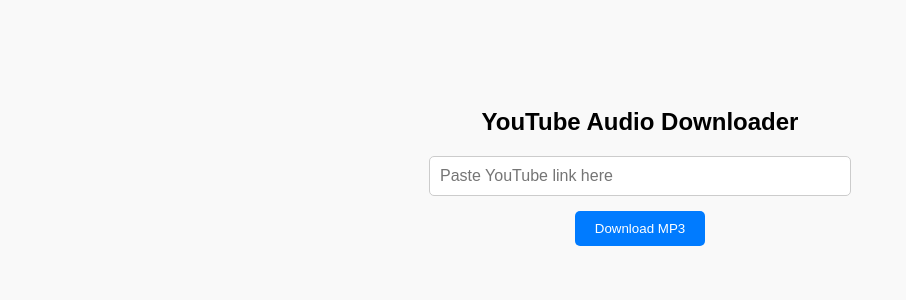
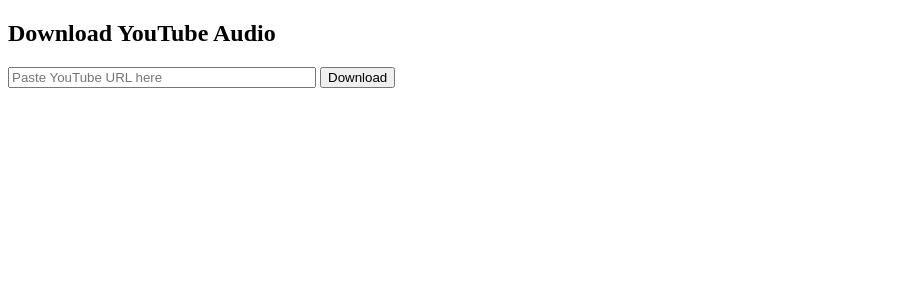
Before and after one commit to Adityamax/yt-audio-downloader, a Flask app: template templates/index.html in a window 1280 px wide. Shown: the top 300 px of the page, without its empty margins (0-906 px from the left). Run offline with Flask 3, Linux system fonts and the light colour scheme; the template is opened without the code that fills it, so the values that code supplies are empty.

Commit message:
Update HTML structure and form elements

```diff
--- a/templates/index.html
+++ b/templates/index.html
@@ -1,43 +1,14 @@
 <!DOCTYPE html>
-<html>
+<html lang="en">
 <head>
   <meta charset="UTF-8">
   <title>YouTube MP3 Downloader</title>
-  <style>
-    body {
-      background: #f9f9f9;
-      font-family: Arial, sans-serif;
-      text-align: center;
-      padding-top: 80px;
-    }
-    input {
-      width: 70%;
-      max-width: 400px;
-      padding: 10px;
-      border-radius: 5px;
-      border: 1px solid #ccc;
-      font-size: 16px;
-    }
-    button {
-      margin-top: 15px;
-      padding: 10px 20px;
-      background: #007bff;
-      color: white;
-      border: none;
-      border-radius: 5px;
-      cursor: pointer;
-    }
-    button:hover {
-      background: #0056b3;
-    }
-  </style>
 </head>
 <body>
-  <h2>YouTube Audio Downloader</h2>
-  <form action="/download" method="POST">
-    <input type="text" name="url" placeholder="Paste YouTube link here" required>
-    <br>
-    <button type="submit">Download MP3</button>
+  <h2>Download YouTube Audio</h2>
+  <form action="/download" method="post">
+    <input type="text" name="url" placeholder="Paste YouTube URL here" style="width:300px" required>
+    <button type="submit">Download</button>
   </form>
 </body>
 </html>
```
